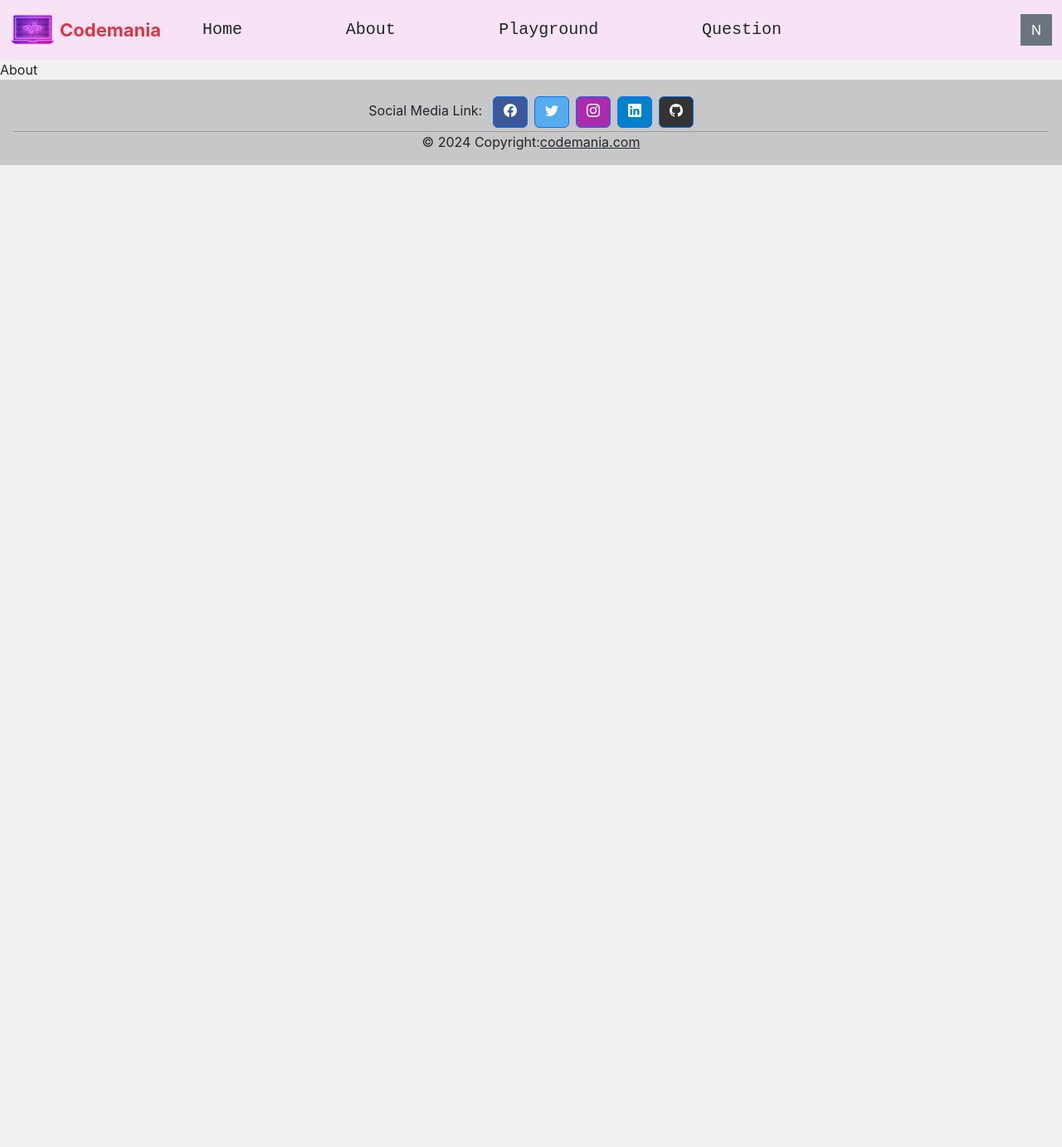
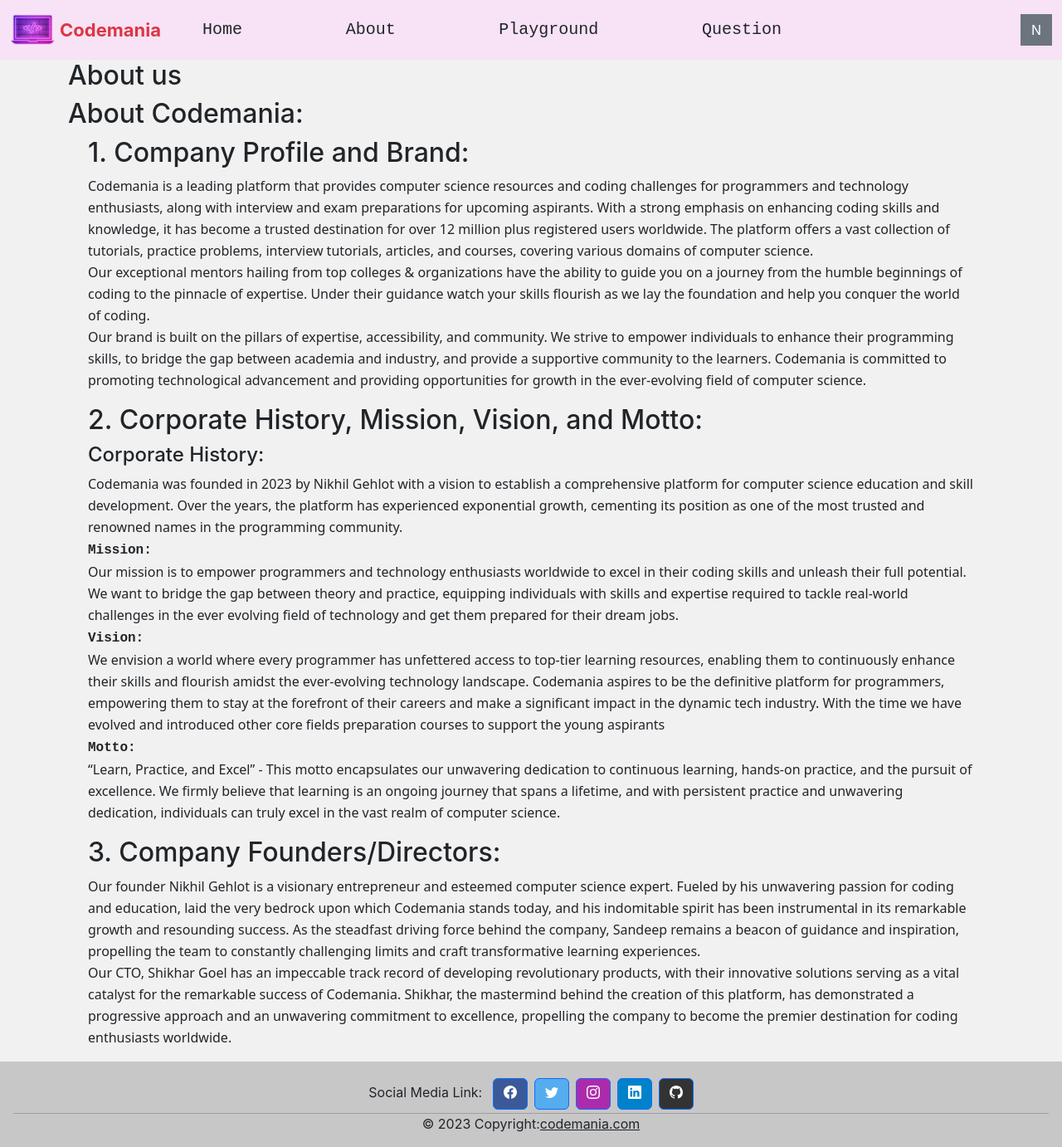
Before and after one commit to gehlotnikhil/codemania, a React (Create React App) app: page /about in a window 1280 px wide. Shown: the whole page at 83% size. Before the commit the page ends 800 px from the top, so only its background shows below. Built offline with nearby package versions, Linux system fonts and the light colour scheme.

Commit message:
Added Some Features in About Component

```diff
--- a/src/App.css
+++ b/src/App.css
@@ -122,3 +122,7 @@ body{
     padding: 10px;
     box-sizing: border-box;
   }
+#b-secondary{
+  font-weight: bold;
+  font-family: 'Roboto Mono', monospace;
+}
--- a/src/component/About.js
+++ b/src/component/About.js
@@ -2,7 +2,79 @@ import React from 'react'
 
 function About() {
   return (
-    <div>About</div>
+    <div>
+      <div className="container">
+        <h1 className="heading">About us</h1>
+        <h3 className="heading">About Codemania:</h3>
+        <div className="container">
+          <div className="container">
+            <h5 className="heading">1. Company Profile and Brand:</h5>
+            <p className="paragraph">Codemania is a leading platform that provides computer science
+              resources and coding challenges for programmers and technology
+              enthusiasts, along with interview and exam preparations for upcoming
+              aspirants. With a strong emphasis on enhancing coding skills and
+              knowledge, it has become a trusted destination for over 12 million plus
+              registered users worldwide. The platform offers a vast collection of
+              tutorials, practice problems, interview tutorials, articles, and courses,
+              covering various domains of computer science.
+              <br/>Our exceptional mentors hailing from top colleges & organizations have
+              the ability to guide you on a journey from the humble beginnings of
+              coding to the pinnacle of expertise. Under their guidance watch your
+              skills flourish as we lay the foundation and help you conquer the world
+              of coding.
+              <br/>Our brand is built on the pillars of expertise, accessibility, and
+              community. We strive to empower individuals to enhance their programming
+              skills, to bridge the gap between academia and industry, and provide a
+              supportive community to the learners. Codemania is committed to
+              promoting technological advancement and providing opportunities for
+              growth in the ever-evolving field of computer science.</p>
+          </div>
+          <div className="container">
+            <h5 className="heading">2. Corporate History, Mission, Vision, and Motto:</h5>
+            <h4>Corporate History:</h4>
+            <p className="paragraph">Codemania was founded in 2023 by Nikhil Gehlot with a vision to establish a comprehensive platform for computer science education and skill development. Over the years, the platform has experienced exponential growth, cementing its position as one of the most trusted and renowned names in the programming community.
+              <br/><b className="paragraph" id='b-secondary'>Mission:</b><br/>
+              Our mission is to empower programmers and technology enthusiasts worldwide to
+              excel in their coding skills and unleash their full potential. We want to bridge
+              the gap between theory and practice, equipping individuals with skills and
+              expertise required to tackle real-world challenges in the ever evolving field
+              of technology and get them prepared for their dream jobs.
+             <br/><b className="paragraph" id='b-secondary'> Vision:</b><br/>
+              We envision a world where every programmer has unfettered access to
+              top-tier learning resources, enabling them to continuously enhance
+              their skills and flourish amidst the ever-evolving technology landscape.
+              Codemania aspires to be the definitive platform for programmers,
+              empowering them to stay at the forefront of their careers and make a
+              significant impact in the dynamic tech industry. With the time we have
+              evolved and introduced other core fields preparation courses to
+              support the young aspirants
+              <br/><b className="paragraph" id='b-secondary'>Motto:</b><br/>
+              “Learn, Practice, and Excel” - This motto encapsulates our unwavering
+              dedication to continuous learning, hands-on practice, and the pursuit
+              of excellence. We firmly believe that learning is an ongoing journey
+              that spans a lifetime, and with persistent practice and unwavering
+              dedication, individuals can truly excel in the vast realm of computer
+              science.</p>
+          </div>
+          <div className="container">
+            <h5 className="heading">3. Company Founders/Directors:</h5>
+            <p className="paragraph">Our founder Nikhil Gehlot is a visionary entrepreneur and esteemed computer
+              science expert. Fueled by his unwavering passion for coding and education,
+              laid the very bedrock upon which Codemania stands today, and his indomitable
+              spirit has been instrumental in its remarkable growth and resounding success.
+              As the steadfast driving force behind the company, Sandeep remains a beacon of
+              guidance and inspiration, propelling the team to constantly challenging limits
+              and craft transformative learning experiences.
+              <br/>Our CTO, Shikhar Goel has an impeccable track record of developing revolutionary
+              products, with their innovative solutions serving as a vital catalyst for the
+              remarkable success of Codemania. Shikhar, the mastermind behind the creation
+              of this platform, has demonstrated a progressive approach and an unwavering
+              commitment to excellence, propelling the company to become the premier destination
+              for coding enthusiasts worldwide.</p>
+          </div>
+        </div>
+      </div>
+    </div>
   )
 }
 
--- a/src/component/Footer.js
+++ b/src/component/Footer.js
@@ -68,7 +68,7 @@ function Footer() {
             </Link>
 <hr style={{margin:"0",padding:"0"}}/>
           </section>
-          © 2024 Copyright:
+          © 2023 Copyright:
           <Link className="text-dark" href="https://mdbootstrap.com/">codemania.com</Link>
         </div>
 
--- a/src/component/Navbar.js
+++ b/src/component/Navbar.js
@@ -63,7 +63,7 @@ function Navbar() {
                 <Link className={`nav-link active text-dark ${navItemsDisplay}`} aria-current="page" to="/">Home</Link>
               </li>
               <li className="nav-item">
-                <Link className={`nav-link text-dark ${navItemsDisplay}`} to="/about">About</Link>
+                <Link className={`nav-link text-dark ${navItemsDisplay}`} to="/about">About </Link>
               </li>
               <li className="nav-item">
                 <Link className={`nav-link text-dark ${navItemsDisplay}`} to="/playground">Playground</Link>
--- a/src/component/Register.js
+++ b/src/component/Register.js
@@ -49,7 +49,7 @@ function Register() {
         </div>
         <div className="col-md-3">
           <label htmlFor="validationCustom04" className="form-label">Username:</label>
-          <input type="text" className="form-control" name="username" id="username" />
+          <input type="text" className="form-control" name="username" id="username" required/>
         </div>
         <div className="col-md-3">
           <label htmlFor="validationCustom05" className="form-label">Age:</label>
```
